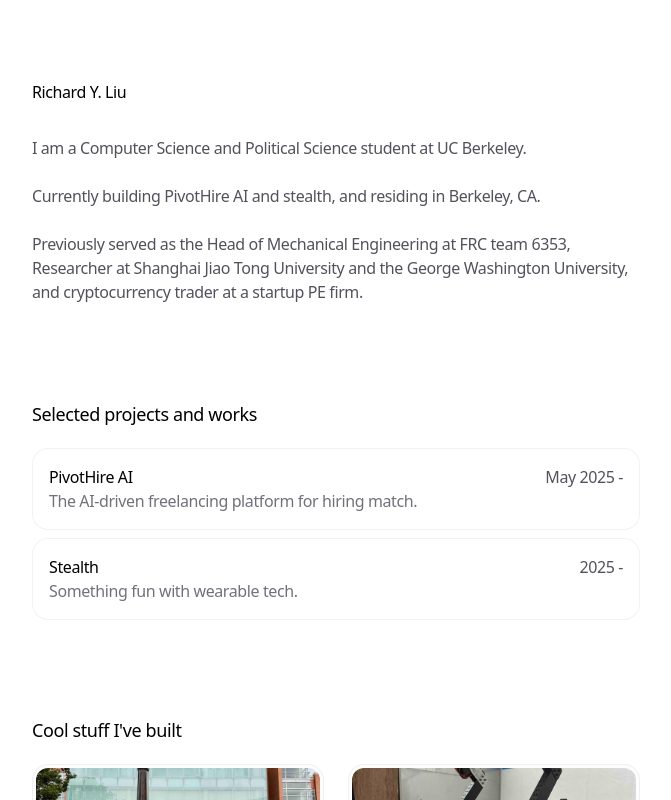
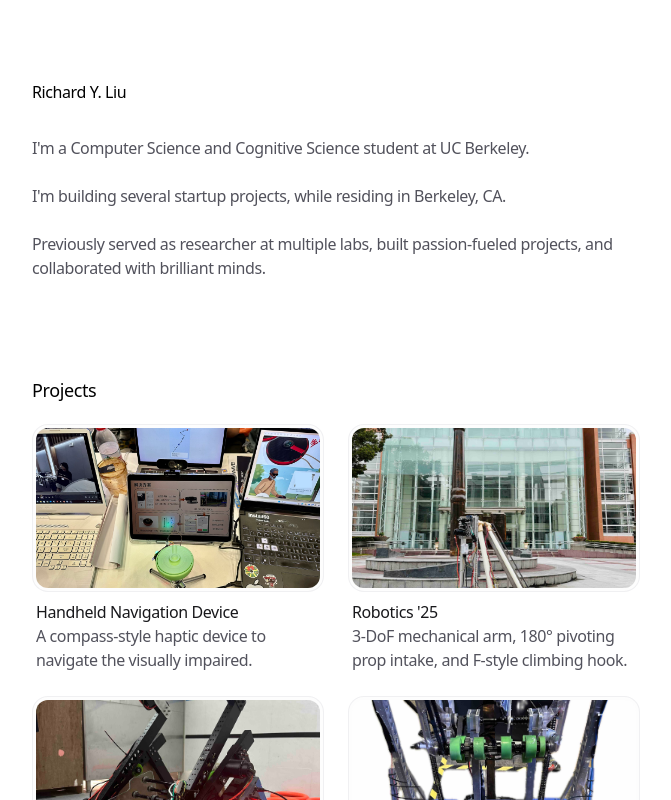
Before and after one commit to richardyliu/personal, a Next.js app: page / in a window 1280 px wide. Shown: the top 800 px of the page, without its empty margins (304-975 px from the left). Built offline with nearby package versions, Linux system fonts and the light colour scheme.

Commit message:
added advx proj + intro

```diff
--- a/app/data.ts
+++ b/app/data.ts
@@ -31,13 +31,22 @@ type SocialLink = {
 
 export const PROJECTS: Project[] = [
   {
+    name: 'Handheld Navigation Device',
+    description:
+      'A compass-style haptic device to navigate the visually impaired.',
+    link: 'https://www.linkedin.com/feed/update/urn:li:activity:7355982974560935936/',
+    media: './projects/advx.jpg',
+    mediaType: 'image',
+    id: 'project1',
+  },
+  {
     name: 'Robotics \'25',
     description:
       '3-DoF mechanical arm, 180° pivoting prop intake, and F-style climbing hook.',
     link: 'https://www.thebluealliance.com/team/6353/2024',
     media: './projects/frc25.jpg',
     mediaType: 'image',
-    id: 'project1',
+    id: 'project2',
   },
   {
     name: 'Robotics \'24',
@@ -46,7 +55,7 @@ export const PROJECTS: Project[] = [
     link: 'https://www.thebluealliance.com/team/6353/2024',
     media: './projects/frc24.jpg',
     mediaType: 'image',
-    id: 'project2',
+    id: 'project3',
   },
   {
     name: 'Robotics \'23',
@@ -55,7 +64,7 @@ export const PROJECTS: Project[] = [
     link: 'https://www.thebluealliance.com/team/6353/2023',
     media: './projects/frc23.jpg',
     mediaType: 'image',
-    id: 'project3',
+    id: 'project4',
   },/*
   {
     name: 'High School AP Program 101',
--- a/app/page.tsx
+++ b/app/page.tsx
@@ -154,58 +154,21 @@ export default function Personal() {
       >
         <div className="flex-1">
           <p className="text-zinc-600 dark:text-zinc-400">
-          I am a Computer Science and Political Science student at UC Berkeley.
+          I'm a Computer Science and Cognitive Science student at UC Berkeley.
           <br/><br/>
-          Currently building PivotHire AI and stealth, and residing in Berkeley, CA.
+          I'm building several startup projects, while residing in Berkeley, CA.
           <br/><br/>
-          Previously served as the Head of Mechanical Engineering at FRC team 6353, Researcher at Shanghai Jiao Tong University and the George Washington University, and cryptocurrency trader at a startup PE firm.
+          Previously served as researcher at multiple labs, built passion-fueled projects, and collaborated with brilliant minds.
           </p>
         </div>
       </motion.section>
+
 
       <motion.section
         variants={VARIANTS_SECTION}
         transition={TRANSITION_SECTION}
       >
-        <h3 className="mb-5 text-lg font-medium">Selected projects and works</h3>
-        <div className="flex flex-col space-y-2">
-          {WORK_EXPERIENCE.map((job) => (
-            <a
-              className="relative overflow-hidden rounded-2xl bg-zinc-300/30 p-[1px] dark:bg-zinc-600/30"
-              href={job.link}
-              target="_blank"
-              rel="noopener noreferrer"
-              key={job.id}
-            >
-              <Spotlight
-                className="from-zinc-900 via-zinc-800 to-zinc-700 blur-2xl dark:from-zinc-100 dark:via-zinc-200 dark:to-zinc-50"
-                size={64}
-              />
-              <div className="relative h-full w-full rounded-[15px] bg-white p-4 dark:bg-zinc-950">
-                <div className="relative flex w-full flex-row justify-between">
-                  <div>
-                    <h4 className="font-normal dark:text-zinc-100">
-                      {job.title}
-                    </h4>
-                    <p className="text-zinc-500 dark:text-zinc-400">
-                      {job.company}
-                    </p>
-                  </div>
-                  <p className="text-zinc-600 dark:text-zinc-400">
-                    {job.start} - {job.end}
-                  </p>
-                </div>
-              </div>
-            </a>
-          ))}
-        </div>
-      </motion.section>
-
-      <motion.section
-        variants={VARIANTS_SECTION}
-        transition={TRANSITION_SECTION}
-      >
-        <h3 className="mb-5 text-lg font-medium">Cool stuff I've built</h3>
+        <h3 className="mb-5 text-lg font-medium">Projects</h3>
         <div className="grid grid-cols-1 gap-6 sm:grid-cols-2">
           {PROJECTS.map((project) => (
             <div key={project.name} className="space-y-2">
@@ -284,3 +247,44 @@ export default function Personal() {
     </motion.main>
   )
 }
+
+/*
+
+      <motion.section
+        variants={VARIANTS_SECTION}
+        transition={TRANSITION_SECTION}
+      >
+        <h3 className="mb-5 text-lg font-medium">Selected projects and works</h3>
+        <div className="flex flex-col space-y-2">
+          {WORK_EXPERIENCE.map((job) => (
+            <a
+              className="relative overflow-hidden rounded-2xl bg-zinc-300/30 p-[1px] dark:bg-zinc-600/30"
+              href={job.link}
+              target="_blank"
+              rel="noopener noreferrer"
+              key={job.id}
+            >
+              <Spotlight
+                className="from-zinc-900 via-zinc-800 to-zinc-700 blur-2xl dark:from-zinc-100 dark:via-zinc-200 dark:to-zinc-50"
+                size={64}
+              />
+              <div className="relative h-full w-full rounded-[15px] bg-white p-4 dark:bg-zinc-950">
+                <div className="relative flex w-full flex-row justify-between">
+                  <div>
+                    <h4 className="font-normal dark:text-zinc-100">
+                      {job.title}
+                    </h4>
+                    <p className="text-zinc-500 dark:text-zinc-400">
+                      {job.company}
+                    </p>
+                  </div>
+                  <p className="text-zinc-600 dark:text-zinc-400">
+                    {job.start} - {job.end}
+                  </p>
+                </div>
+              </div>
+            </a>
+          ))}
+        </div>
+      </motion.section>
+*/
```
Also changed, not shown: public/projects/advx.jpg (added).
